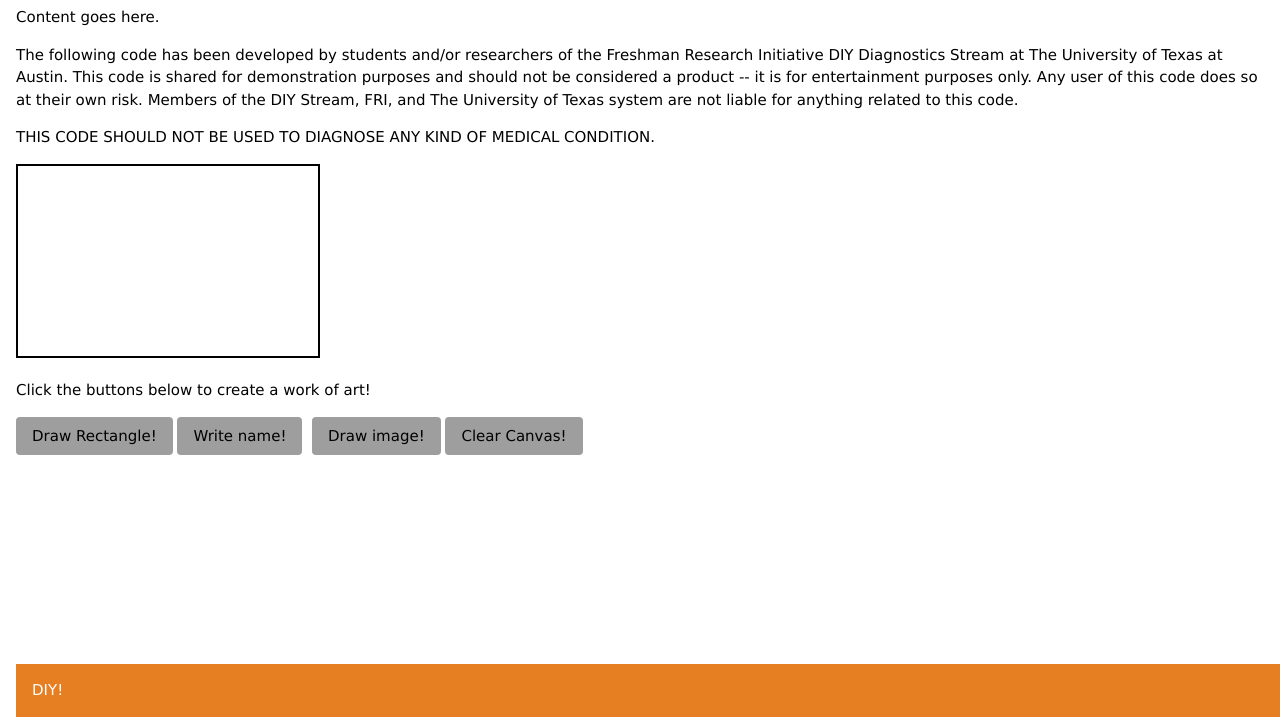
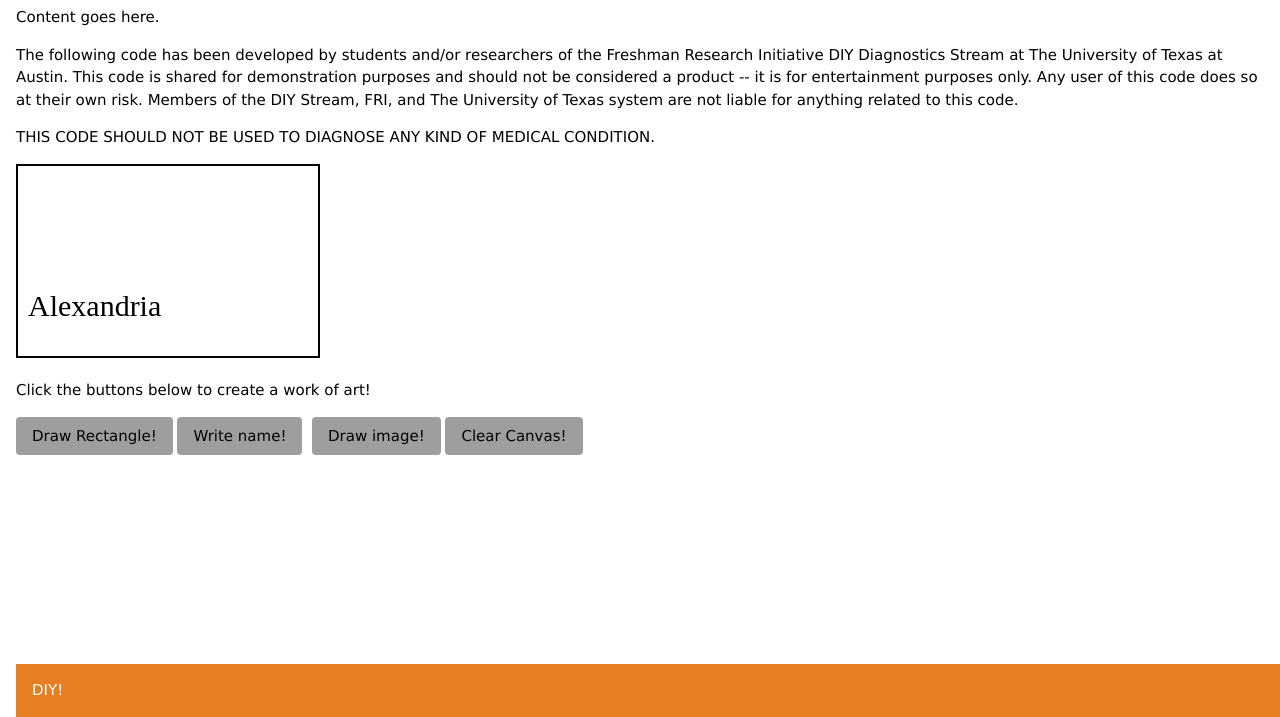
Before and after one commit to alexandriachacon-05/HTML5-Canvas, a plain HTML site: page index.html in a window 1280 px wide. Both pictures are taken after a click on the link "Write name!". Shown: the part 83-800 px from the top of the page. Drawn offline with Linux system fonts and the light colour scheme.

Commit message:
added javascript function for name

```diff
--- a/index.html
+++ b/index.html
@@ -46,6 +46,14 @@ function drawRect() { //This draws a rectangle on the canvas
 	a_context.fillRect(5, 5, 175, 100);//sets coordinates and placement of rectangle
 
 };
+	function my_name() {//this function displays my name, "Alexandria"
+	var a_canvas = document.getElementById('a'); //this variable calls the canvas using an id
+	var a_context = a_canvas.getContext('2d'); //sets canvas to 2 dimensional
+	a_context.font = "30px Times New Roman"; // adds font for my name and size
+	a_context.fillStyle = "#000000"; // sets color of text to black
+	a_context.fillText ("Alexandria", 10, 150); //adds name text and coordinates for my name
+};
+
 
 </script>
 
```
